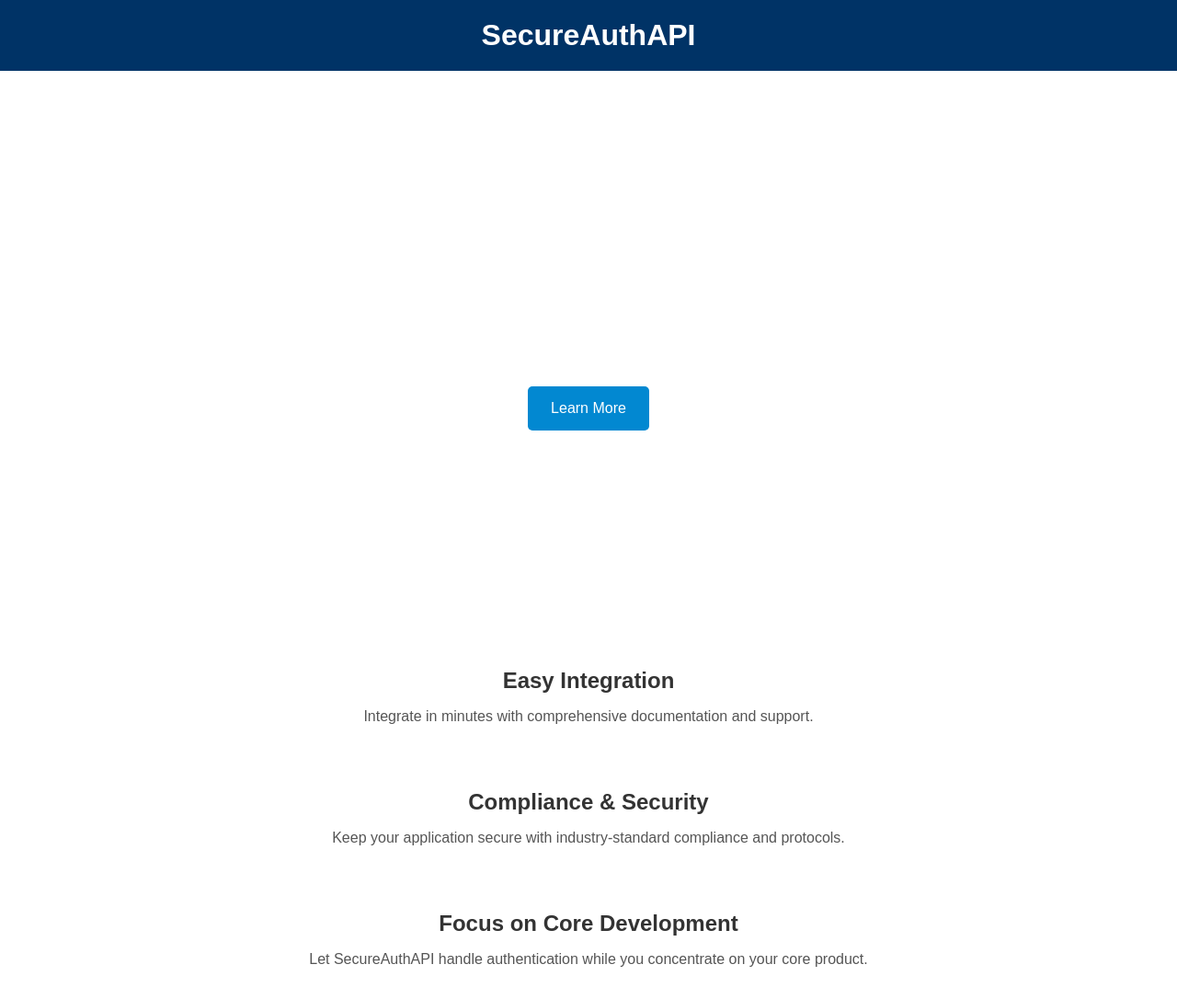
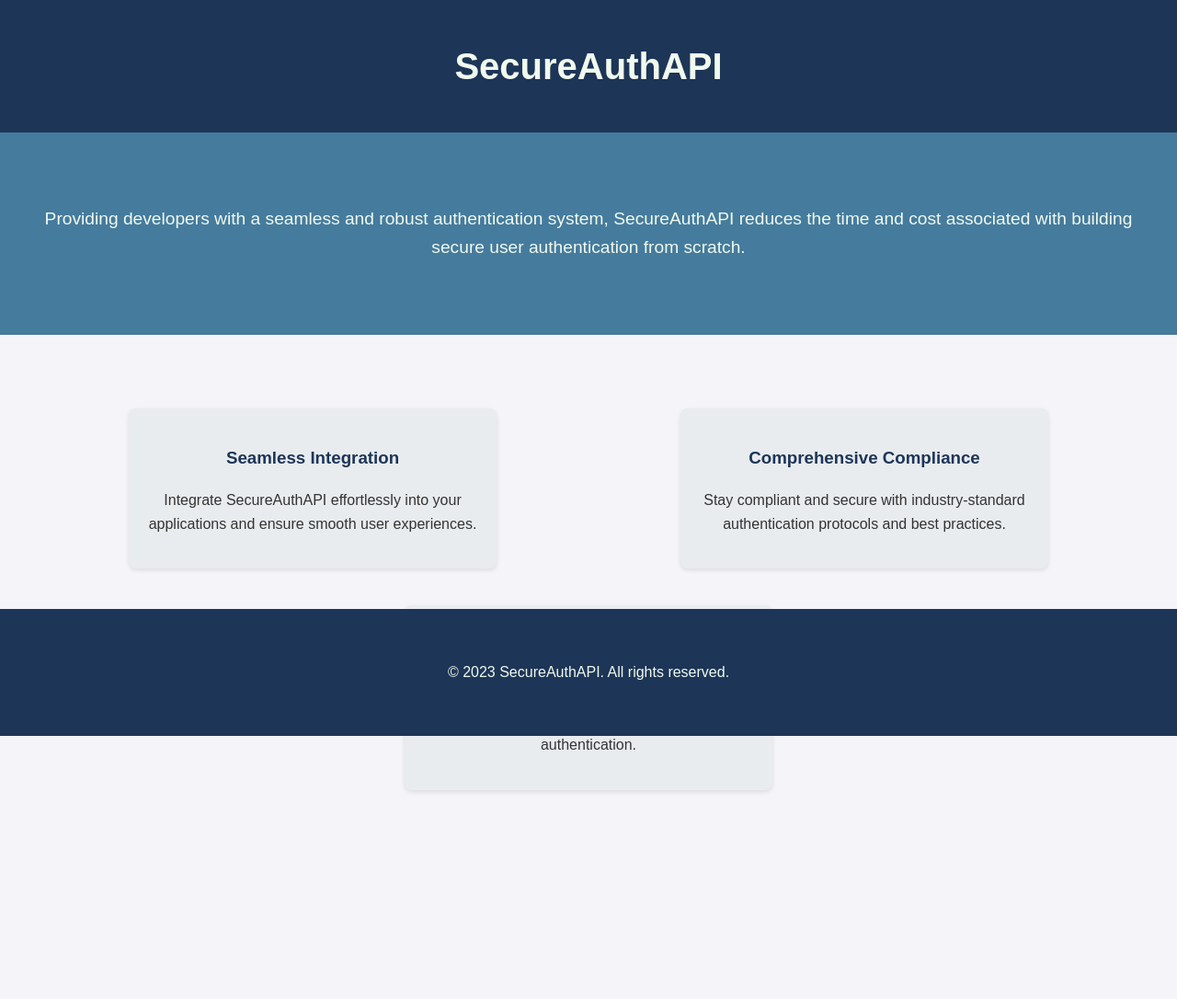
Before and after one commit to AlexAPSNeural/secureauthapi, a website: page index.html in a window 1280 px wide. Shown: the top 1086 px of the page at 92% size. After the commit the page ends 939 px from the top, so only its background shows below. Drawn offline with Linux system fonts and the light colour scheme.

Commit message:
Update index.html

```diff
--- a/index.html
+++ b/index.html
@@ -3,24 +3,77 @@
 <head>
     <meta charset="UTF-8">
     <meta name="viewport" content="width=device-width, initial-scale=1.0">
-<title>SecureAuthAPI - Seamless Authentication for Developers</title>
+    <title>SecureAuthAPI - Seamless Authentication Solutions</title>
     <style>
-  body { margin: 0; font-family: Arial, sans-serif; color: #333; }
-  .container { max-width: 1200px; margin: auto; padding: 0 20px; }
-  header, footer { background-color: #036; color: white; text-align: center; padding: 20px 0; }
-  header h1, footer p { margin: 0; }
-  .hero { display: flex; flex-direction: column; align-items: center; justify-content: center; height: 70vh; background: url('hero.jpg') no-repeat center center/cover; color: white; text-align: center; }
-  .hero h2 { font-size: 38px; margin-bottom: 20px; }
-  .hero p { font-size: 18px; margin-bottom: 40px; }
-  .hero a { background-color: #0288D1; color: white; text-decoration: none; padding: 15px 25px; border-radius: 5px; }
-  .features { display: flex; flex-wrap: wrap; justify-content: space-around; padding: 50px 0; }
-  .feature { flex: 1 1 300px; text-align: center; padding: 15px; }
-  .feature h3 { font-size: 24px; margin-bottom: 15px; }
-  .feature p { font-size: 16px; color: #555; }
-  .cta { text-align: center; padding: 50px 0; }
-  .cta a { background-color: #0288D1; color: white; text-decoration: none; padding: 15px 30px; border-radius: 5px; font-size: 18px; }
-  footer p { font-size: 14px; padding-top: 10px; }
-  @media (max-width: 768px) { .hero h2 { font-size: 30px; } }
+        body {
+            font-family: Arial, sans-serif;
+            line-height: 1.6;
+            margin: 0;
+            padding: 0;
+            color: #333;
+            background-color: #f4f4f9;
+        }
+        .container {
+            max-width: 1200px;
+            margin: 0 auto;
+            padding: 20px;
+        }
+        header {
+            background-color: #1d3557;
+            color: #f1faee;
+            padding: 20px 0;
+            text-align: center;
+        }
+        header h1 {
+            margin: 0;
+            font-size: 2.5em;
+        }
+        .intro {
+            background-color: #457b9d;
+            color: #f1faee;
+            padding: 40px 20px;
+            text-align: center;
+        }
+        .intro p {
+            font-size: 1.2em;
+        }
+        .features {
+            display: flex;
+            flex-wrap: wrap;
+            justify-content: space-around;
+            padding: 40px 0;
+        }
+        .feature {
+            background-color: #e9ecef;
+            border-radius: 8px;
+            box-shadow: 0 2px 5px rgba(0,0,0,0.1);
+            margin: 20px;
+            padding: 20px;
+            flex: 1 1 30%;
+            max-width: 30%;
+            text-align: center;
+        }
+        .feature h3 {
+            color: #1d3557;
+        }
+        footer {
+            background-color: #1d3557;
+            color: #f1faee;
+            text-align: center;
+            padding: 20px 0;
+            position: absolute;
+            bottom: 0;
+            width: 100%;
+        }
+        @media (max-width: 768px) {
+            .features {
+                flex-direction: column;
+                align-items: center;
+            }
+            .feature {
+                max-width: 80%;
+            }
+        }
     </style>
 </head>
 <body>
@@ -29,36 +82,30 @@
             <h1>SecureAuthAPI</h1>
         </div>
     </header>
-<section class="hero">
-  <h2>Seamless & Robust Authentication</h2>
-  <p>Reduce development time and build secure authentication into your application effortlessly.</p>
-  <a href="#features">Learn More</a>
-</section>
-<section class="features" id="features">
+    <div class="intro">
         <div class="container">
+            <p>Providing developers with a seamless and robust authentication system, SecureAuthAPI reduces the time and cost associated with building secure user authentication from scratch.</p>
+        </div>
+    </div>
+    <div class="container">
+        <section class="features">
             <div class="feature">
-      <h3>Easy Integration</h3>
-      <p>Integrate in minutes with comprehensive documentation and support.</p>
+                <h3>Seamless Integration</h3>
+                <p>Integrate SecureAuthAPI effortlessly into your applications and ensure smooth user experiences.</p>
             </div>
             <div class="feature">
-      <h3>Compliance & Security</h3>
-      <p>Keep your application secure with industry-standard compliance and protocols.</p>
+                <h3>Comprehensive Compliance</h3>
+                <p>Stay compliant and secure with industry-standard authentication protocols and best practices.</p>
             </div>
             <div class="feature">
                 <h3>Focus on Core Development</h3>
-      <p>Let SecureAuthAPI handle authentication while you concentrate on your core product.</p>
-    </div>
+                <p>Allow your team to focus on core product development, while SecureAuthAPI handles authentication.</p>
             </div>
         </section>
-<section class="cta">
-  <div class="container">
-    <p>Join thousands of developers building secure applications with SecureAuthAPI.</p>
-    <a href="#signup">Get Started</a>
     </div>
-</section>
     <footer>
         <div class="container">
-    <p>&copy; 2023 SecureAuthAPI, Inc. All rights reserved.</p>
+            <p>&copy; 2023 SecureAuthAPI. All rights reserved.</p>
         </div>
     </footer>
 </body>
```
Lines whose indentation alone changed are shown as unchanged.
